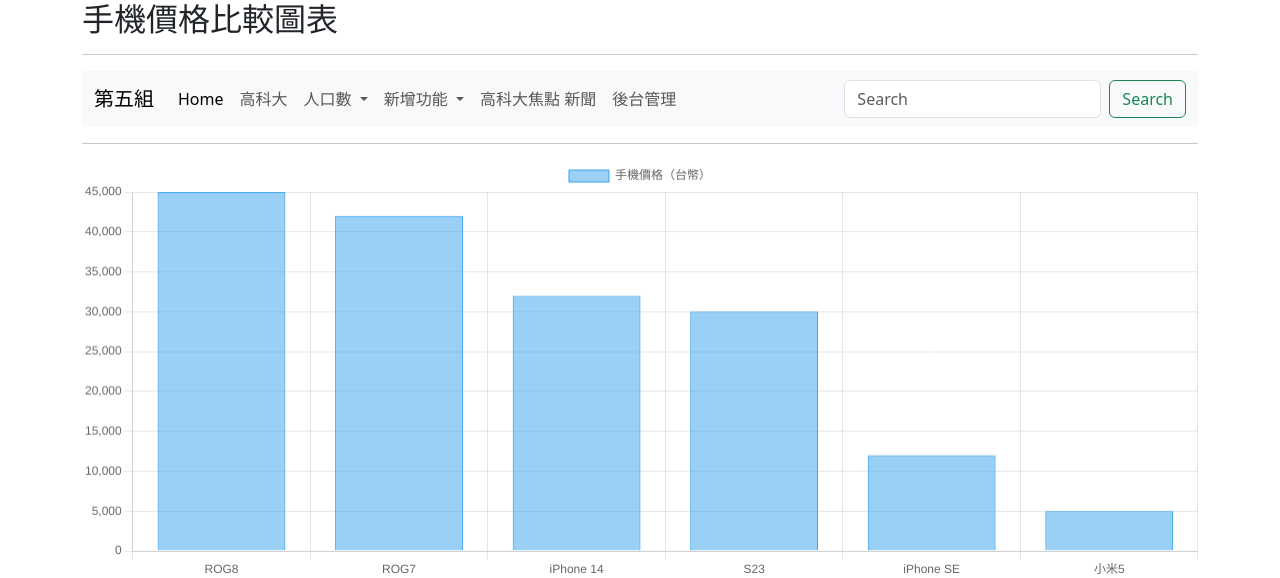
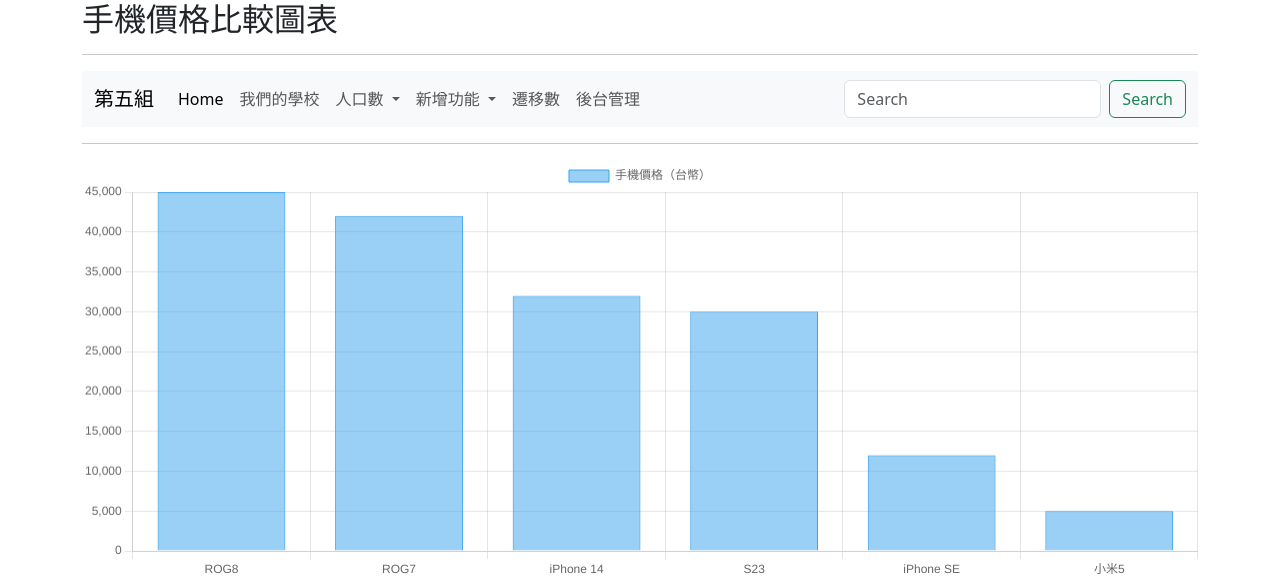
Before and after one commit to Yozu1212/python-people-05, a Django app: page /chart/ in a window 1280 px wide. Shown: the top 578 px of the page. Run offline with Django 4.2, Linux system fonts and the light colour scheme; data comes from the database, SQL or seed files in the repository.

Commit message:
messag1e

```diff
--- a/python111-2-78/nkust1112web78/templates/index.html
+++ b/python111-2-78/nkust1112web78/templates/index.html
@@ -12,7 +12,7 @@
 <!-- header.html -->
 {% load static %}
 <div class='well'>
-    <img src="{% static "images/logo.png" %}">
+    <img src="{% static "images/cc.jpg" %}">
 </div>
 
 {% endblock %}
--- a/python111-2-78/nkust1112web78/templates/menu.html
+++ b/python111-2-78/nkust1112web78/templates/menu.html
@@ -10,7 +10,7 @@
             <a class="nav-link active" aria-current="page" href="/">Home</a>
           </li>
           <li class="nav-item">
-            <a class="nav-link" href="https://www.nkust.edu.tw">高科大</a>
+            <a class="nav-link" href="https://www.nkust.edu.tw">我們的學校</a>
           </li>
           <li class="nav-item dropdown">
             <a class="nav-link dropdown-toggle" href="#" role="button" data-bs-toggle="dropdown" aria-expanded="false">
@@ -35,8 +35,8 @@
             </ul>
           </li>
           <li class="nav-item">
-            <a class="nav-link" href="/news/">高科大焦點
-              新聞</a>
+            <a class="nav-link" href="/news/">遷移數
+              </a>
           </li>
           <li class="nav-item">
             <a class="nav-link" href="/admin/">後台管理</a>
```
Also changed, not shown: python111-2-78/nkust1112web78/static/images/cc.jpg (added).
